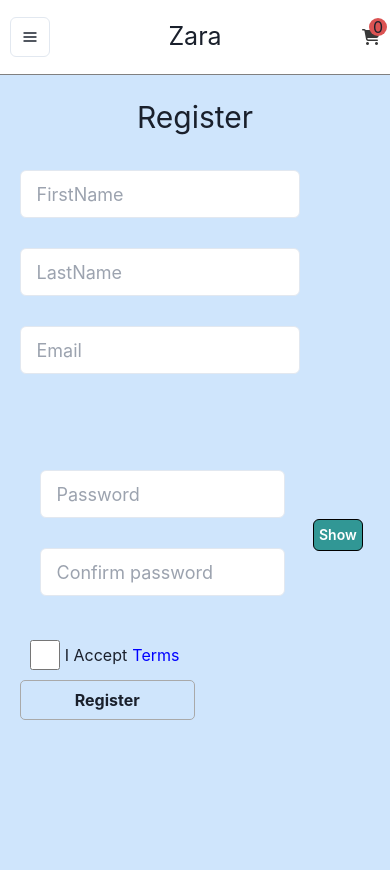
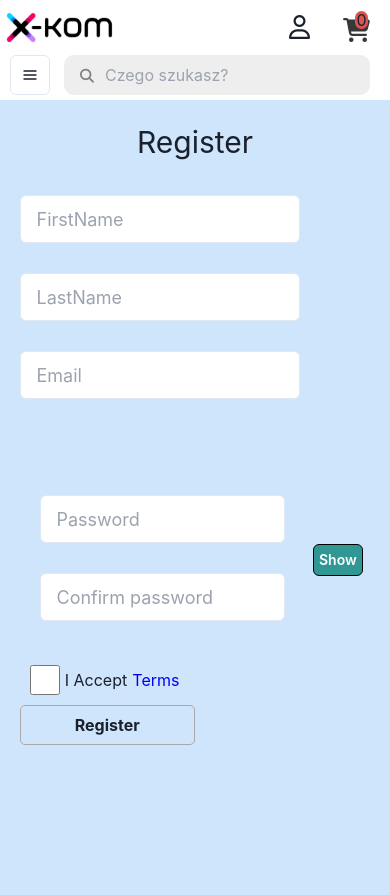
Before and after one commit to Wiktoria-Wolczyk/x-kom-FE, a React (Create React App) app: page /register in a window 390 px wide. Before the commit the page ends 870 px from the top, so only its background shows below. Built offline with nearby package versions, Linux system fonts and the light colour scheme.

Commit message:
created new mobile navbar

```diff
--- a/src/Homepage.tsx
+++ b/src/Homepage.tsx
@@ -47,9 +47,7 @@
           className="divForActualCoupon"
           style={{ zIndex: buttonLoginIsClicked ? 0 : 1 }}
         >
-          <div className="coupon couponName text-red-700 text-base font-semibold">
-            tutaj NAZWA KUPONU
-          </div>
+          <div className="coupon couponName">tutaj NAZWA KUPONU</div>
           <div className="coupon couponCode">
             tutaj KOD DO OTRZYMANIA KUPONU
           </div>
--- a/src/navbar/Navbar.css
+++ b/src/navbar/Navbar.css
@@ -6,15 +6,52 @@
   background-color: rgb(212, 233, 246);
 }
 
+.containerForNavbar {
+  display: flex;
+  flex-direction: column;
+  flex-shrink: 0;
+  justify-content: space-between;
+  align-items: center;
+  height: 100px;
+  width: 100%;
+  background-color: white;
+  border-bottom: 1px solid grey;
+}
+
+.title-User-Cart-Navbar {
+  display: flex;
+  flex-shrink: 0;
+  justify-content: space-between;
+  align-items: center;
+  height: 50px;
+  width: 100%;
+  background-color: white;
+  padding-top: 5px;
+}
+
+.divForUserAndCart {
+  display: flex;
+  flex-direction: row;
+  justify-content: flex-end;
+  width: 50%;
+  height: 100%;
+  padding-right: 10px;
+}
+
+.fa-user {
+  display: flex;
+  align-items: center;
+  padding-right: 20px;
+}
+
 .Navbar {
   display: flex;
   flex-shrink: 0;
   justify-content: space-between;
   align-items: center;
-  height: 75px;
+  height: 50px;
   width: 100%;
   background-color: white;
-  border-bottom: 1px solid grey;
 }
 
 .divForHamburgerMenu {
@@ -52,12 +89,6 @@
 
 .Products {
   margin-top: 0px;
-}
-
-.shopTitle {
-  display: flex;
-  justify-content: center;
-  font-size: 25px;
 }
 
 .divForCart {
@@ -120,3 +151,20 @@
   border-radius: 10px;
   background-color: rgb(205, 234, 247);
 }
+
+.fa-magnifying-glass {
+  color: gray;
+  position: relative;
+  left: 30px;
+}
+
+.searchInput {
+  width: 80%;
+  height: 80%;
+  border: 1px solid rgb(238, 238, 238);
+  border-radius: 10px;
+  background-color: rgb(238, 238, 238);
+  margin-right: 20px;
+  padding-left: 40px;
+  padding-right: 10px;
+}
--- a/src/navbar/Navbar.tsx
+++ b/src/navbar/Navbar.tsx
@@ -10,6 +10,7 @@
 // import { useForm, SubmitHandler } from "react-hook-form";
 import { LoginContext } from "../context/loginContext/LoginContext";
 import { ProductsContext } from "../context/loginContext/ProductsInCartContext";
+import imageToAdd from "./xKom.png";
 
 interface IProps {
   openAuthModal: boolean | null;
@@ -111,6 +112,28 @@
 
   return (
     <ChakraProvider>
+      <div className="containerForNavbar">
+        <div className="title-User-Cart-Navbar">
+          <img
+            src={imageToAdd}
+            alt="X-kom Logo"
+            width={120}
+            onClick={() => navigate("/")}
+          />
+
+          <div className="divForUserAndCart">
+            <i className="fa-regular fa-user fa-xl"></i>
+            <div className="divForCart" onClick={() => navigate("/cart")}>
+              <div className="countProductsInCart">
+                {arrayWithActualProducts?.length}
+              </div>
+              <i
+                className="fa-solid fa-cart-shopping fa-xl"
+                style={{ color: "#383838" }}
+              ></i>
+            </div>
+          </div>
+        </div>
         <div className="Navbar">
           <div className="divForHamburgerMenu">
             <Menu isOpen={menuLoginIsOpen}>
@@ -168,18 +191,13 @@
                 </div>
               </MenuList>
             </Menu>
+            <i className="fa-solid fa-magnifying-glass fa-sm"></i>
           </div>
-        <span onClick={() => navigate("/")} className="shopTitle">
-          Zara
-        </span>
-        <div className="divForCart" onClick={() => navigate("/cart")}>
-          <div className="countProductsInCart">
-            {arrayWithActualProducts?.length}
-          </div>
-          <i
-            className="fa-solid fa-cart-shopping"
-            style={{ color: "#383838" }}
-          ></i>
+          <input
+            className="searchInput"
+            type="search"
+            placeholder="Czego szukasz?"
+          ></input>
         </div>
       </div>
     </ChakraProvider>
```
Also changed, not shown: src/navbar/xKom.png (added). Lines whose indentation alone changed are shown as unchanged.
